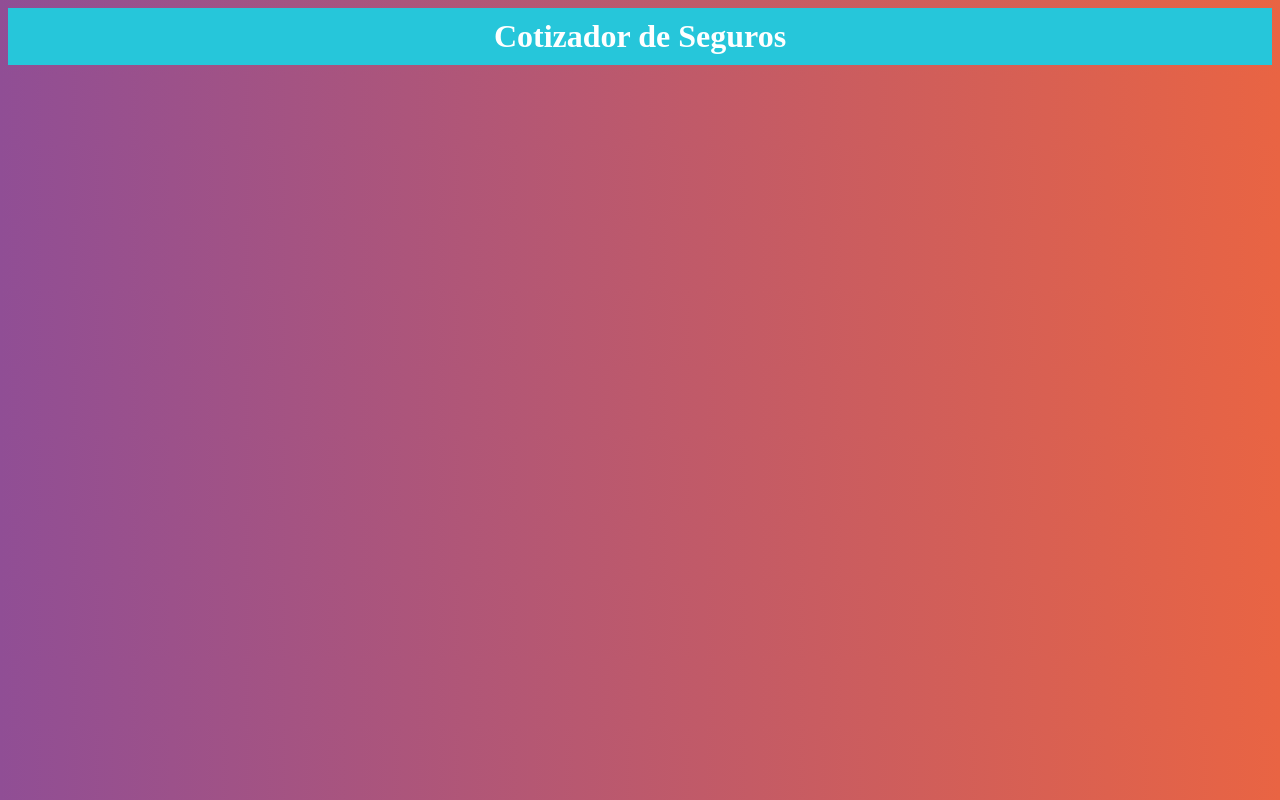
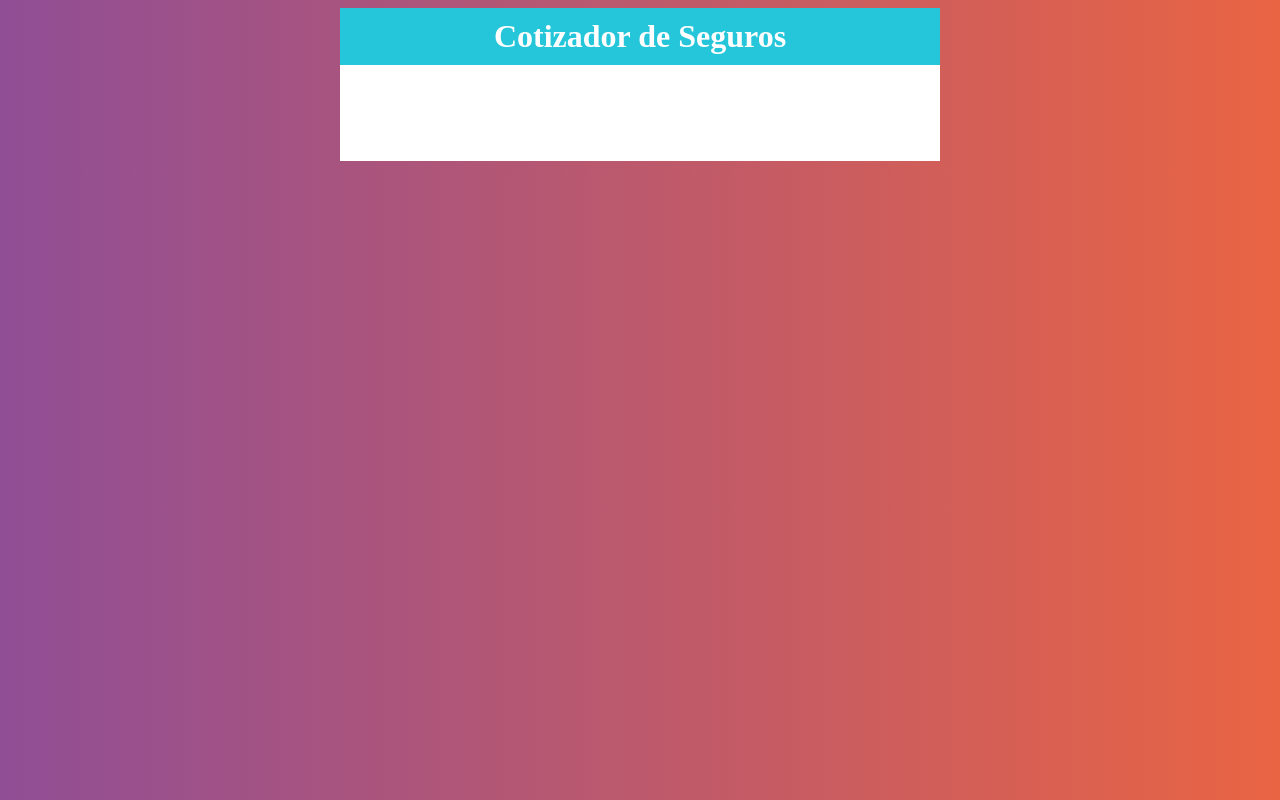
Before and after one commit to Alejandro-Ochando/cotizador_de_seguros, a React (Create React App) app: page / in a window 1280 px wide. Built offline with nearby package versions, Linux system fonts and the light colour scheme; the HTML template or start-up script is replaced by a standard one.

Commit message:
Styled Components para el Contenedor y el ContenedorFormulario

```diff
--- a/src/App.js
+++ b/src/App.js
@@ -1,11 +1,28 @@
 import React from 'react';
+import styled from '@emotion/styled';
 import Header from './components/Header';
+
+
+const Contenedor = styled.div`
+  max-width: 600px;
+  margin: 0 auto;
+`;
+
+const ContenedorFormulario = styled.div`
+  background-color: #FFF;
+  padding: 3rem;
+`;
 
 function App() {
   return (
-    <Header
-      titulo="Cotizador de Seguros"
-    />
+    <Contenedor>
+      <Header
+        titulo="Cotizador de Seguros"
+      />
+      <ContenedorFormulario>
+
+      </ContenedorFormulario>
+    </Contenedor>
   );
 }
 
```
